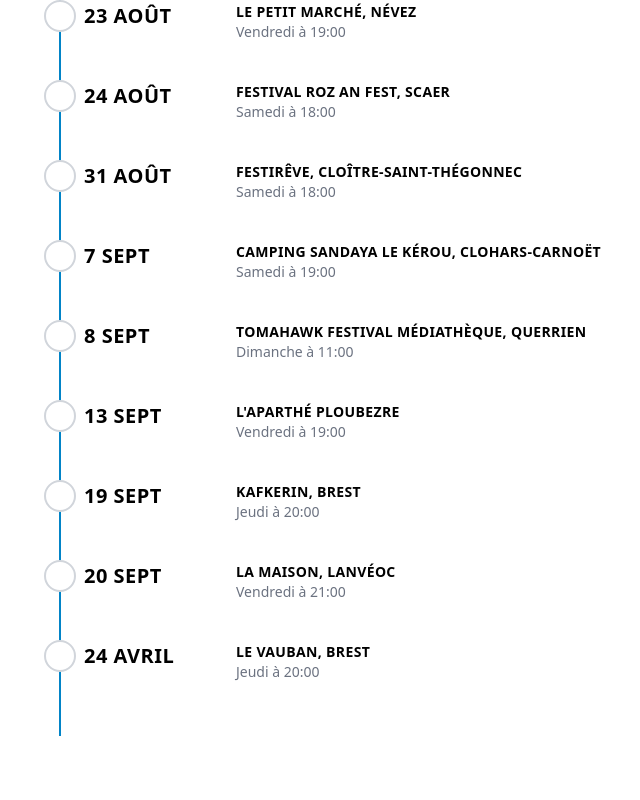
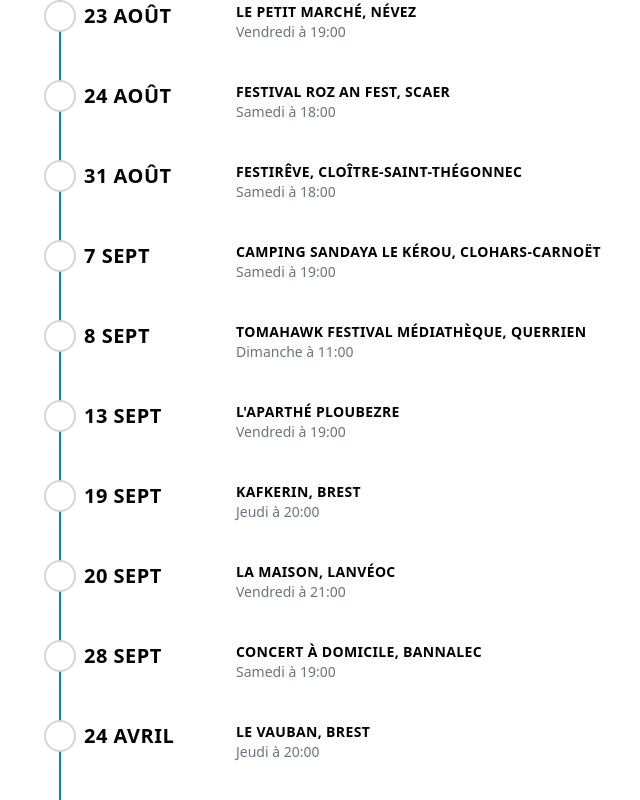
Before and after one commit to AlexandreKempf/en-tete-a-texte, a SvelteKit app: page /concerts in a window 1280 px wide. Shown: the part 770-1570 px from the top of the page, without its empty margins (596-1236 px from the left). Before the commit the page ends 1506 px from the top, so only its background shows below. Built offline with nearby package versions, Linux system fonts and the light colour scheme.

Commit message:
Update concerts.js

```diff
--- a/src/routes/concerts.js
+++ b/src/routes/concerts.js
@@ -352,6 +352,10 @@ export const concerts = [
         place: 'La maison, Lanvéoc'
     },
     {
+        date: new Date(2024, 8, 28, 19, 0),
+        place: 'Concert à domicile, Bannalec'
+    },
+    {
         date: new Date(2025, 3, 24, 20, 0),
         place: 'Le Vauban, Brest'
     },
```
